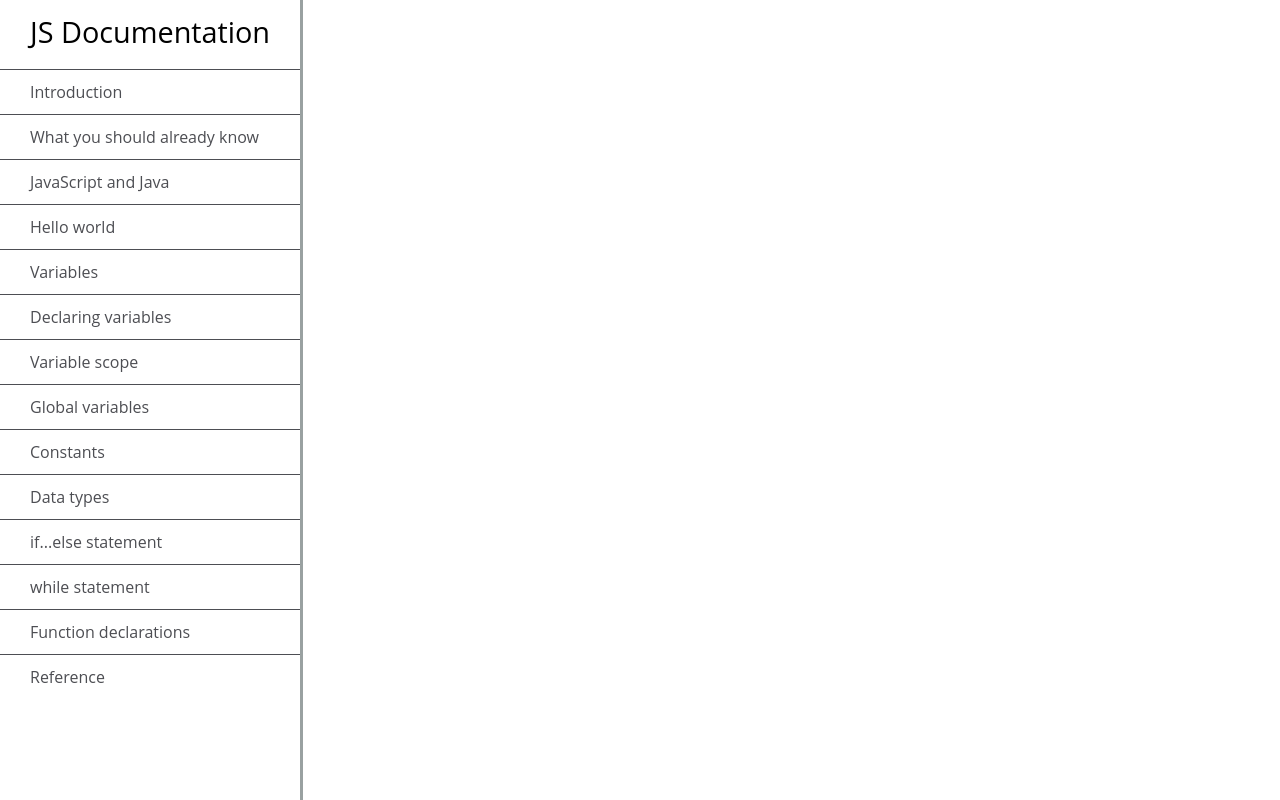
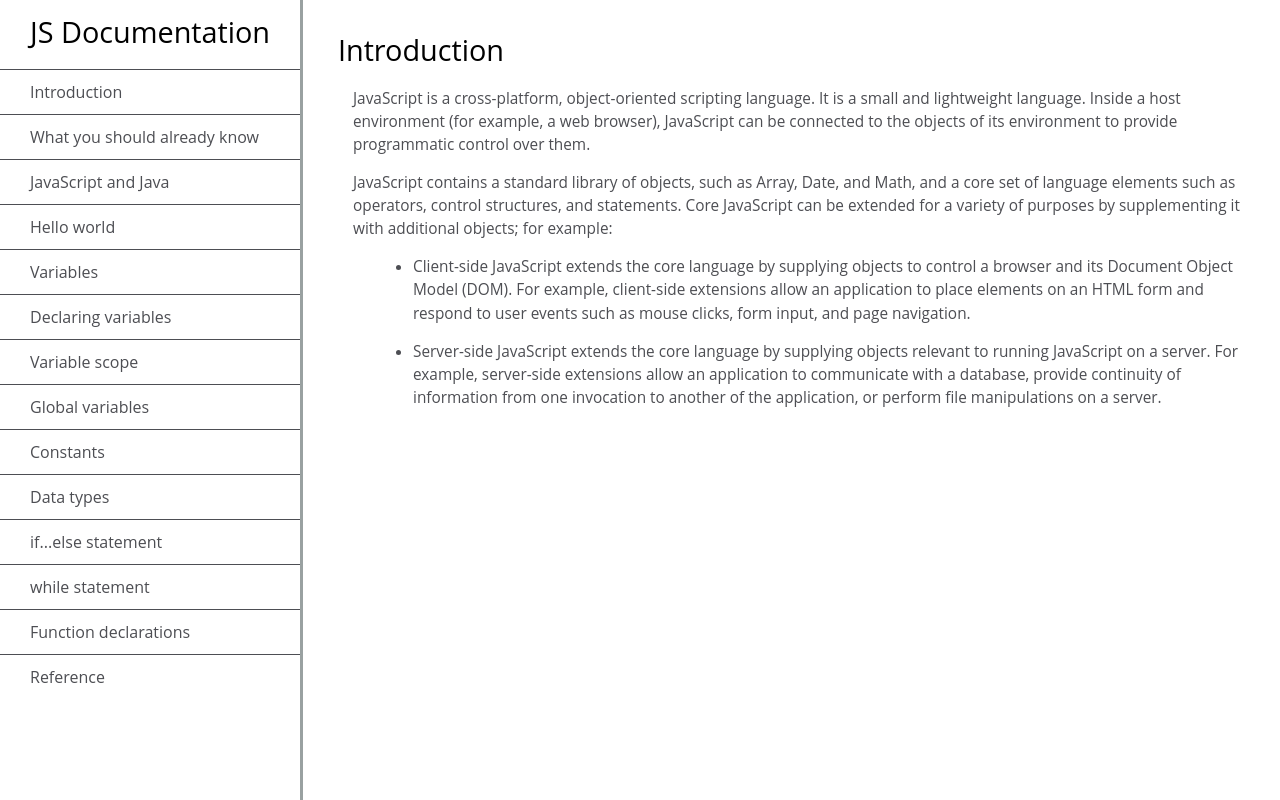
Before and after one commit to edcabiltes/m4d13-technical-doc, a plain HTML site: page index.html in a window 1280 px wide. Drawn offline with Linux system fonts and the light colour scheme.

Commit message:
add first documentation section wtih content and main layout styles

```diff
--- a/index.html
+++ b/index.html
@@ -45,5 +45,45 @@
                 <li><a class="nav-link" href="#Reference">Reference</a></li>
             </ul>
         </nav>
+        <main id="main-doc">
+            <section class="main-section" id="Introduction">
+                <header>Introduction</header>
+                <article>
+                    <p>
+                        JavaScript is a cross-platform, object-oriented scripting language.
+                        It is a small and lightweight language. Inside a host environment
+                        (for example, a web browser), JavaScript can be connected to the
+                        objects of its environment to provide programmatic control over
+                        them.
+                    </p>
+
+                    <p>
+                        JavaScript contains a standard library of objects, such as Array,
+                        Date, and Math, and a core set of language elements such as
+                        operators, control structures, and statements. Core JavaScript can
+                        be extended for a variety of purposes by supplementing it with
+                        additional objects; for example:
+                    </p>
+
+                    <ul>
+                        <li>
+                            Client-side JavaScript extends the core language by supplying
+                            objects to control a browser and its Document Object Model (DOM).
+                            For example, client-side extensions allow an application to place
+                            elements on an HTML form and respond to user events such as mouse
+                            clicks, form input, and page navigation.
+                        </li>
+                        <li>
+                            Server-side JavaScript extends the core language by supplying
+                            objects relevant to running JavaScript on a server. For example,
+                            server-side extensions allow an application to communicate with a
+                            database, provide continuity of information from one invocation to
+                            another of the application, or perform file manipulations on a
+                            server.
+                        </li>
+                    </ul>
+                </article>
+            </section>
+        </main>
     </body>
 </html>
--- a/styles.css
+++ b/styles.css
@@ -26,6 +26,11 @@ header {
     font-weight: thin;
 }
 
+#main-doc header {
+    text-align: left;
+    margin: 0px;
+}
+
 #navbar ul {
     height: 88%;
     padding: 0;
@@ -48,3 +53,20 @@ header {
     text-decoration: none;
     cursor: pointer;
 }
+
+#main-doc {
+    position: absolute;
+    margin-left: 310px;
+    padding: 20px;
+    margin-bottom: 110px;
+}
+
+section article {
+    color: #4d4e53;
+    margin: 15px;
+    font-size: 0.96em;
+}
+
+section li {
+    margin: 15px 0px 0px 20px;
+}
```
Lines whose indentation alone changed are shown as unchanged.
